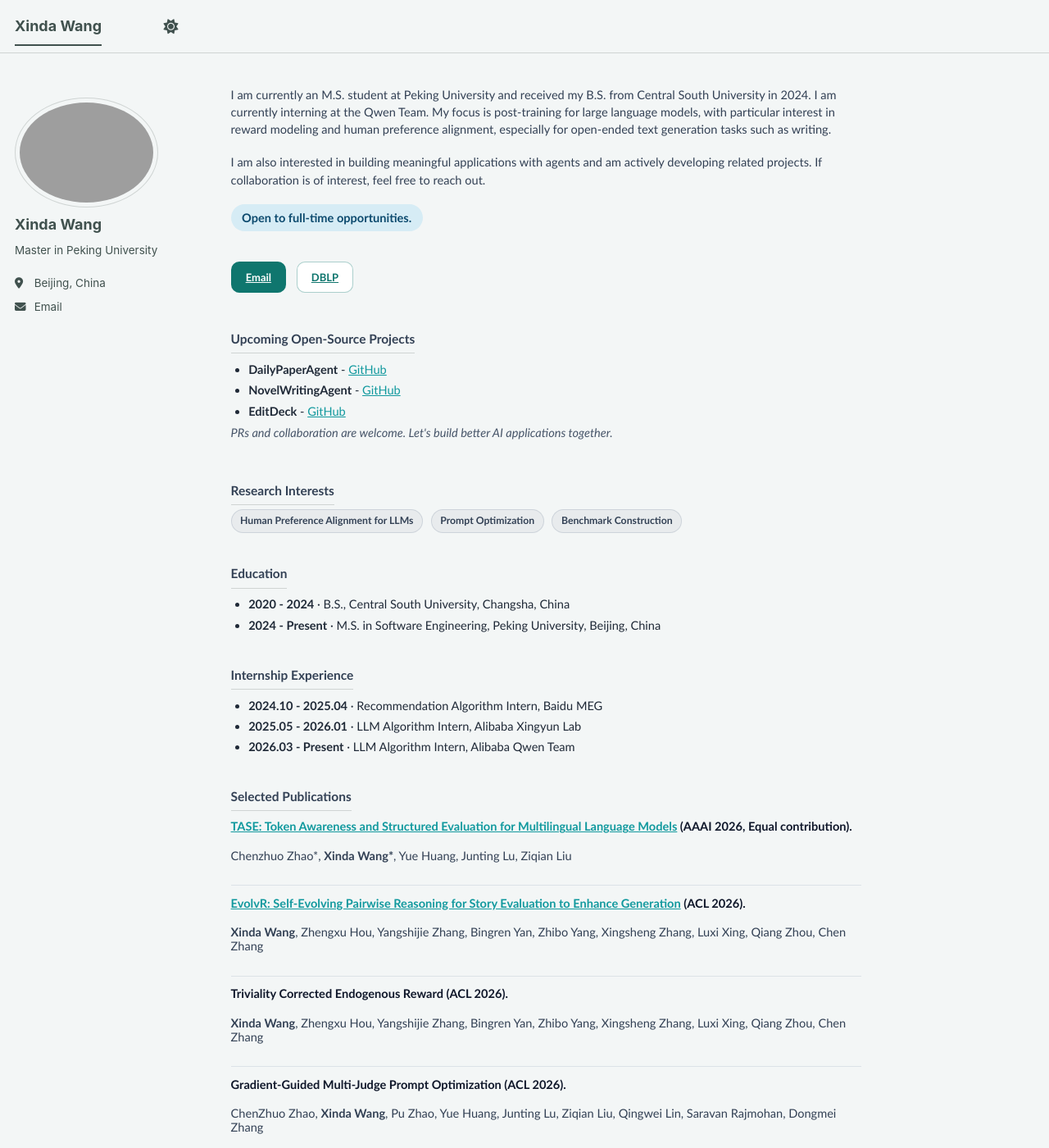
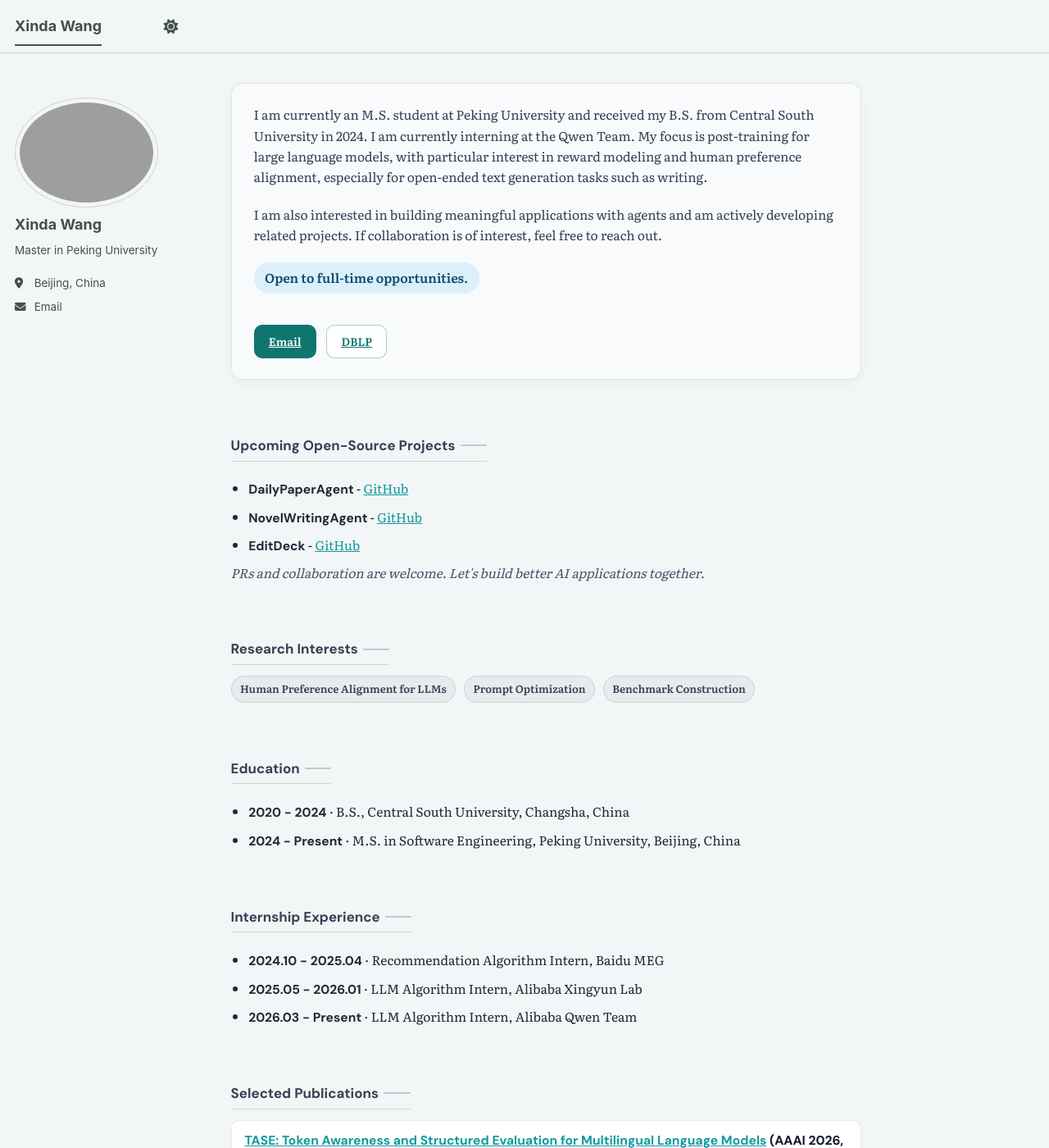
Before and after one commit to xindaaW/xindaaW.github.io, a Jekyll site: the page built from _pages/about.md, in a window 1280 px wide and 1400 px high. Shown: the whole window at 82% size. Built offline with Jekyll 4.4.1, drawn with Linux system fonts in a browser that asks for light colours; a script bundle is joined from its source files by our own code; library files that are not in the unit come from our copies.

```diff
--- a/assets/css/main.scss
+++ b/assets/css/main.scss
@@ -1,5 +1,7 @@
 ---
 ---
+@import url("https://fonts.googleapis.com/css2?family=DM+Sans:wght@500;700&family=Literata:opsz,wght@7..72,400;7..72,500;7..72,600&display=swap");
+
 /*
  * This file controls what is imported from /_sass
  *
@@ -43,25 +45,25 @@
 
 /* Homepage polish (about page) */
 .page__content {
-  font-family: "Trebuchet MS", Helvetica, sans-serif;
-  font-size: 13px;
-  line-height: 1.46;
+  font-family: "Literata", Georgia, "Times New Roman", serif;
+  font-size: 13.8px;
+  line-height: 1.62;
   color: #1f2937;
 }
 
 .page__content p,
 .page__content li {
-  font-size: 0.81rem;
+  font-size: 0.87rem;
 }
 
 .home-hero {
   position: relative;
-  margin: 0 0 0.55rem;
-  padding: 0.2rem 0 0.35rem;
-  border: 0;
-  border-radius: 0;
-  background: transparent;
-  box-shadow: none;
+  margin: 0 0 2rem;
+  padding: 1.4rem 1.5rem;
+  border-radius: 14px;
+  border: 1px solid rgba(100, 116, 139, 0.16);
+  background: #f8fafc;
+  box-shadow: 0 4px 14px rgba(15, 23, 42, 0.04);
 }
 
 .home-hero__eyebrow {
@@ -83,7 +85,7 @@
 }
 
 .home-hero__desc {
-  margin: 0.7rem 0 0;
+  margin: 0.9rem 0 0;
   max-width: 52rem;
   color: #334155;
 }
@@ -137,23 +139,28 @@
 }
 
 .home-section {
-  margin: 0.52rem 0;
+  margin: 2rem 0;
 }
 
 .home-section h2 {
   display: inline-flex;
   align-items: center;
-  gap: 0;
-  margin-bottom: 0.26rem;
-  font-family: "Trebuchet MS", Helvetica, sans-serif;
-  font-size: 0.86rem;
+  gap: 0.35rem;
+  margin-bottom: 0.72rem;
+  font-family: "DM Sans", "Segoe UI", Arial, sans-serif;
+  font-size: 0.94rem;
   font-weight: 700;
   letter-spacing: 0;
   color: #334155;
 }
 
 .home-section h2::after {
-  content: none;
+  content: "";
+  display: inline-block;
+  width: 1.8rem;
+  height: 2px;
+  border-radius: 999px;
+  background: rgba(100, 116, 139, 0.35);
 }
 
 .home-chip-list {
@@ -169,7 +176,7 @@
   border: 1px solid rgba(100, 116, 139, 0.2);
   background: rgba(100, 116, 139, 0.08);
   color: #334155;
-  font-size: 0.68rem;
+  font-size: 0.72rem;
   font-weight: 600;
 }
 
@@ -181,14 +188,14 @@
 
 .home-timeline li,
 .home-list li {
-  margin: 0.28rem 0;
-  line-height: 1.4;
+  margin: 0.44rem 0;
+  line-height: 1.62;
 }
 
 .home-timeline strong,
 .home-list strong,
 .pub-card__title {
-  font-family: "Trebuchet MS", Helvetica, sans-serif;
+  font-family: "DM Sans", "Segoe UI", Arial, sans-serif;
 }
 
 .pub-cards {
@@ -197,24 +204,23 @@
   list-style: none;
   display: grid;
   grid-template-columns: 1fr;
-  gap: 0;
+  gap: 0.8rem;
 }
 
 .pub-card {
-  padding: 0.34rem 0 0.42rem;
-  border: 0;
-  border-bottom: 1px solid rgba(148, 163, 184, 0.24);
-  border-radius: 0;
-  background: transparent;
-  box-shadow: none;
+  padding: 0.78rem 0.88rem;
+  border: 1px solid rgba(100, 116, 139, 0.14);
+  border-radius: 10px;
+  background: #fff;
+  box-shadow: 0 2px 8px rgba(15, 23, 42, 0.03);
 }
 
 .pub-card__title {
   margin: 0;
   font-weight: 700;
   color: #0f172a;
-  font-size: 0.74rem;
-  line-height: 1.15;
+  font-size: 0.8rem;
+  line-height: 1.3;
 }
 
 .pub-card__meta {
@@ -225,35 +231,33 @@
 }
 
 .pub-card__authors {
-  margin: 0.26rem 0 0;
+  margin: 0.38rem 0 0;
   color: #334155;
-  font-size: 0.58rem;
-  line-height: 1.16;
+  font-size: 0.71rem;
+  line-height: 1.42;
 }
 
 .home-note {
-  margin-top: 0.24rem;
+  margin-top: 0.8rem;
   color: #475569;
   font-style: italic;
 }
 
 .home-contact {
-  padding: 0.45rem 0;
-  border: 0;
-  border-top: 1px solid rgba(148, 163, 184, 0.24);
-  border-radius: 0;
-  background: transparent;
+  padding: 1.1rem 1.2rem;
+  border: 1px solid rgba(15, 118, 110, 0.2);
+  border-radius: 12px;
+  background: rgba(15, 118, 110, 0.05);
 }
 
 @media (max-width: 768px) {
   .page__content {
-    font-size: 12.6px;
-    line-height: 1.4;
+    font-size: 13.4px;
   }
 
   .home-hero {
-    padding: 0.82rem 0.88rem;
-    margin-bottom: 0.8rem;
+    padding: 1.25rem 1.15rem;
+    margin-bottom: 1.4rem;
   }
 
   .home-hero__title {
@@ -261,6 +265,6 @@
   }
 
   .home-section {
-    margin: 0.62rem 0;
+    margin: 1.55rem 0;
   }
 }
```
